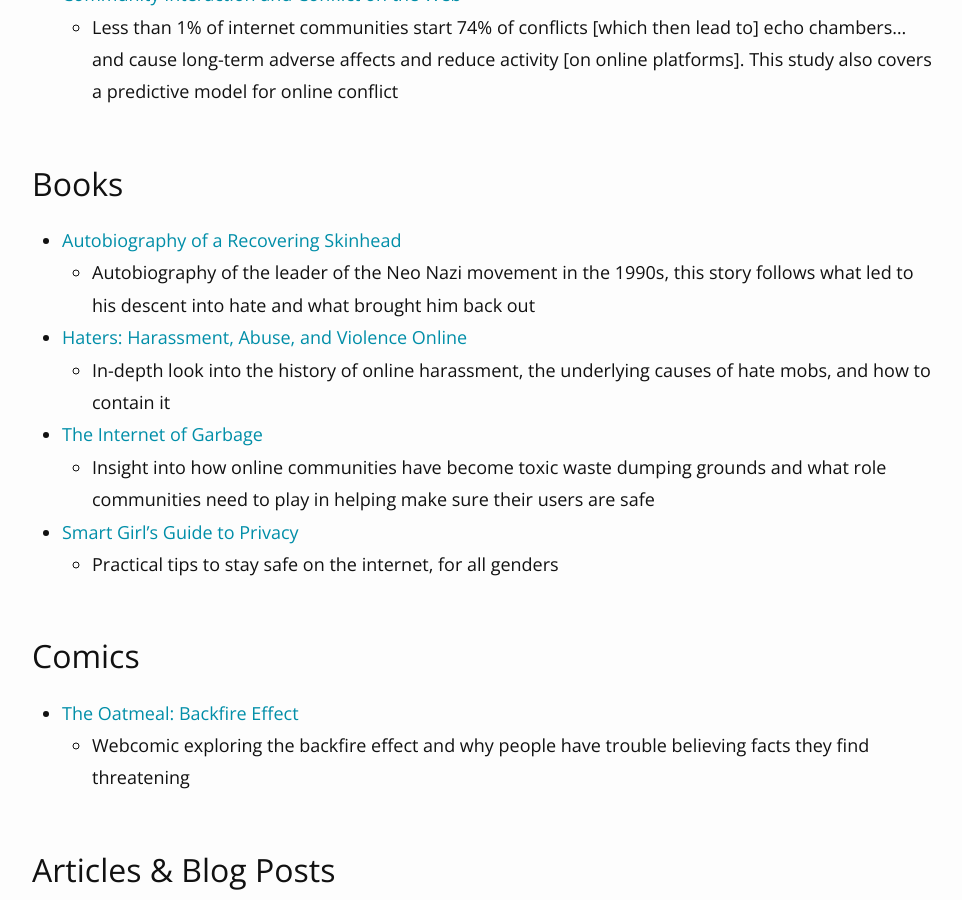
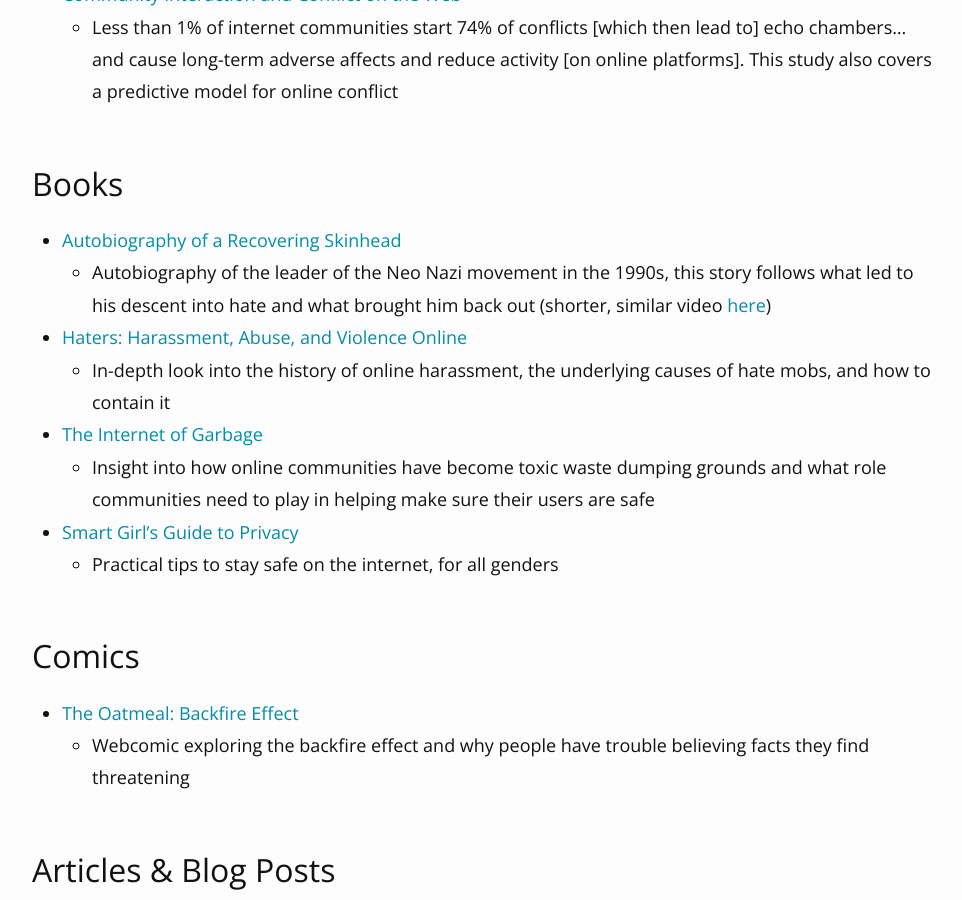
Before and after one commit to dmleong/dmleong.github.io, a Jekyll site: the page built from recommended-readings.md, in a window 1280 px wide and 900 px high, scrolled down 1330 px. Shown: the whole window, without its empty margins (156-1118 px from the left). Built offline with Jekyll 4.4.1, drawn with Linux system fonts in a browser that asks for light colours; some of the changed text lies outside the part shown.

Commit message:
Update recommended-readings.md

```diff
--- a/recommended-readings.md
+++ b/recommended-readings.md
@@ -37,7 +37,7 @@
 
 ## Books
 * [Autobiography of a Recovering Skinhead](https://www.amazon.com/dp/B0043VDC52/ref=dp-kindle-redirect?_encoding=UTF8&btkr=1)
-  * Autobiography of the leader of the Neo Nazi movement in the 1990s, this story follows what led to his descent into hate and what brought him back out
+  * Autobiography of the leader of the Neo Nazi movement in the 1990s, this story follows what led to his descent into hate and what brought him back out (shorter, similar video [here](https://www.ted.com/talks/christian_picciolini_my_descent_into_america_s_neo_nazi_movement_and_how_i_got_out))
 * [Haters: Harassment, Abuse, and Violence Online](https://www.amazon.com/Haters-Harassment-Abuse-Violence-Online-ebook/dp/B01LYIP1B2/ref=sr_1_1?s=digital-text&ie=UTF8&qid=1489787699&sr=1-1&keywords=haters+online+harassment)
   * In-depth look into the history of online harassment, the underlying causes of hate mobs, and how to contain it
 * [The Internet of Garbage](https://www.amazon.com/Internet-Garbage-Sarah-Jeong-ebook/dp/B011JAV030/ref=sr_1_1?s=digital-text&ie=UTF8&qid=1489787586&sr=1-1&keywords=the+internet+of+garbage)
```
Also changed, not shown: other parts of recommended-readings.md (+2 -0 lines).
